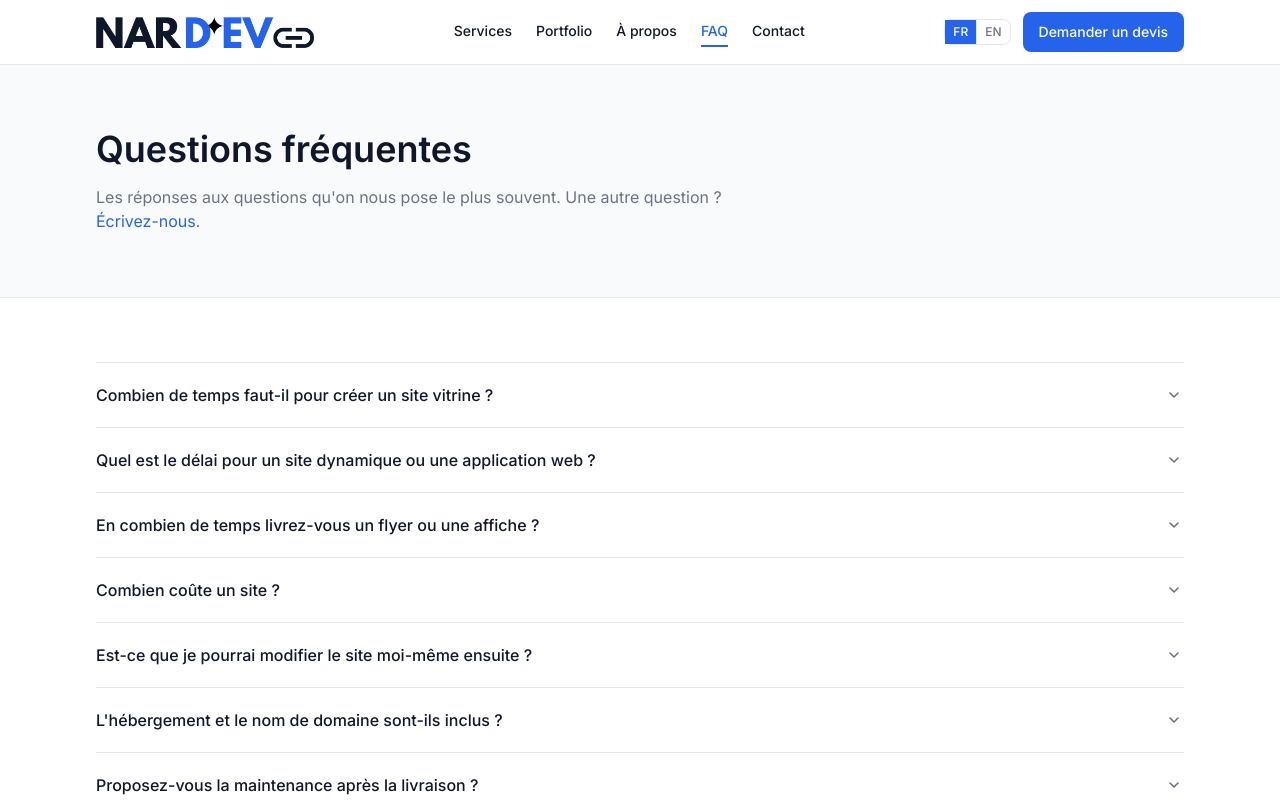
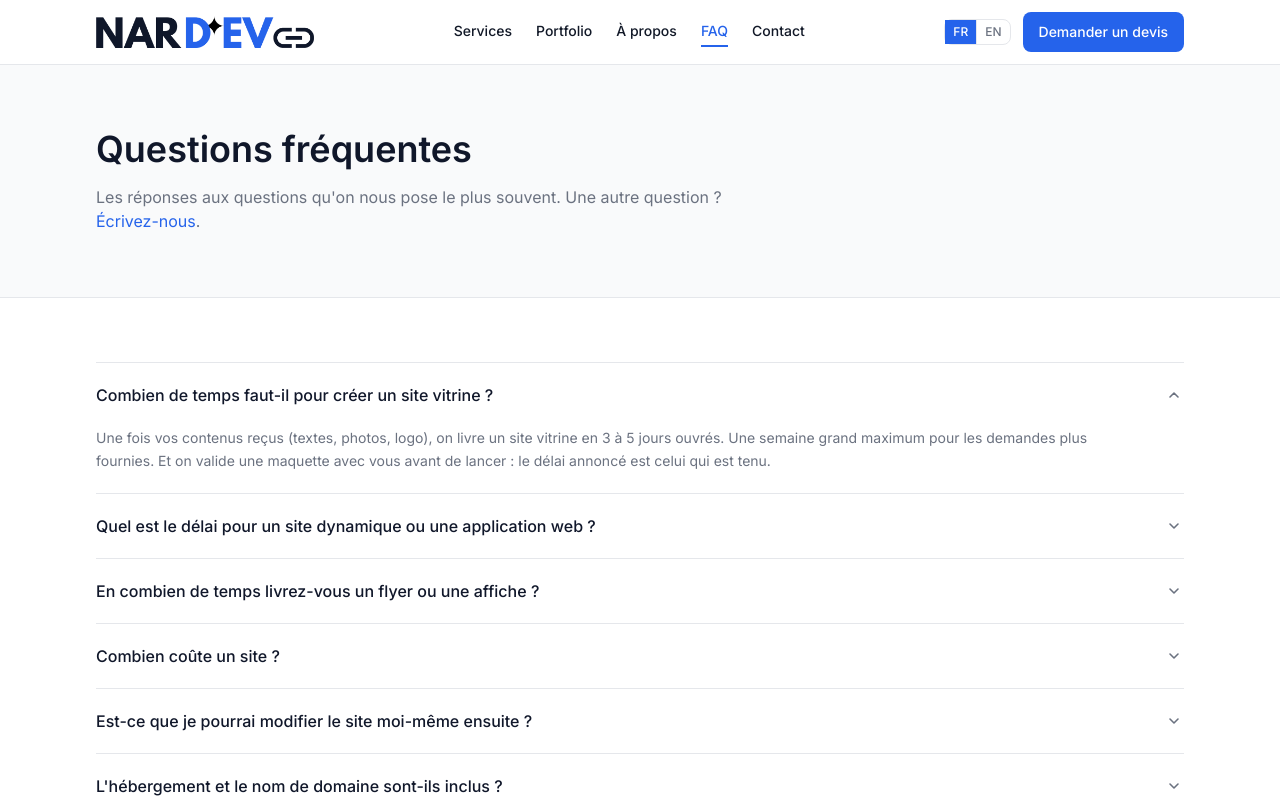
Before and after one commit to TBC0735/nardev-website, a Next.js app: page /faq in a window 1280 px wide. Shown: the top 800 px of the page. Built offline with nearby package versions, Linux system fonts and the light colour scheme; no server answers.

Commit message:
Anima­tions douces sur toutes les pages + FAQ en accordéon (une seule ouverte)

```diff
--- /dev/null
+++ b/src/app/faq/FaqAccordion.tsx
@@ -0,0 +1,64 @@
+"use client";
+
+import { useState } from "react";
+
+type Item = { q: string; a: string };
+
+/**
+ * Accordéon FAQ : une seule réponse ouverte à la fois. Ouverture/fermeture
+ * animée en douceur via la transition `grid-rows` (0fr → 1fr), sans mesure JS.
+ */
+export function FaqAccordion({ items }: { items: readonly Item[] }) {
+  const [ouvert, setOuvert] = useState<number | null>(0);
+
+  return (
+    <div className="divide-y divide-bordure border-y border-bordure">
+      {items.map((item, i) => {
+        const actif = ouvert === i;
+        return (
+          <div key={item.q}>
+            <h3>
+              <button
+                type="button"
+                onClick={() => setOuvert(actif ? null : i)}
+                aria-expanded={actif}
+                className="flex w-full items-center justify-between gap-4 py-5 text-left font-medium text-marine transition-colors hover:text-bleu"
+              >
+                <span>{item.q}</span>
+                <svg
+                  className={`h-5 w-5 shrink-0 text-texte-secondaire transition-transform duration-300 ${
+                    actif ? "rotate-180" : ""
+                  }`}
+                  viewBox="0 0 20 20"
+                  fill="none"
+                  aria-hidden="true"
+                >
+                  <path
+                    d="M6 8l4 4 4-4"
+                    stroke="currentColor"
+                    strokeWidth="1.6"
+                    strokeLinecap="round"
+                    strokeLinejoin="round"
+                  />
+                </svg>
+              </button>
+            </h3>
+            <div
+              className={`grid transition-all duration-300 ease-out ${
+                actif
+                  ? "grid-rows-[1fr] pb-5 opacity-100"
+                  : "grid-rows-[0fr] opacity-0"
+              }`}
+            >
+              <div className="overflow-hidden">
+                <p className="pr-9 text-sm leading-relaxed text-texte-secondaire">
+                  {item.a}
+                </p>
+              </div>
+            </div>
+          </div>
+        );
+      })}
+    </div>
+  );
+}
--- a/src/app/faq/page.tsx
+++ b/src/app/faq/page.tsx
@@ -2,7 +2,9 @@ import type { Metadata } from "next";
 import Link from "next/link";
 import { Container } from "@/components/Container";
 import { Button } from "@/components/Button";
+import { Reveal } from "@/components/motion/Reveal";
 import { getDict } from "@/i18n/server";
+import { FaqAccordion } from "./FaqAccordion";
 
 export const metadata: Metadata = {
   title: "FAQ",
@@ -45,36 +47,13 @@ export default function FaqPage() {
       </section>
 
       <Container className="max-w-3xl py-16">
-        <div className="divide-y divide-bordure border-y border-bordure">
-          {t.items.map((item) => (
-            <details key={item.q} className="group">
-              <summary className="flex cursor-pointer list-none items-center justify-between gap-4 py-5 font-medium text-marine [&::-webkit-details-marker]:hidden">
-                <span>{item.q}</span>
-                <svg
-                  className="h-5 w-5 shrink-0 text-texte-secondaire transition-transform duration-200 group-open:rotate-180"
-                  viewBox="0 0 20 20"
-                  fill="none"
-                  aria-hidden="true"
-                >
-                  <path
-                    d="M6 8l4 4 4-4"
-                    stroke="currentColor"
-                    strokeWidth="1.6"
-                    strokeLinecap="round"
-                    strokeLinejoin="round"
-                  />
-                </svg>
-              </summary>
-              <p className="pb-5 pr-9 text-sm leading-relaxed text-texte-secondaire">
-                {item.a}
-              </p>
-            </details>
-          ))}
-        </div>
+        <Reveal>
+          <FaqAccordion items={t.items} />
+        </Reveal>
 
-        <div className="mt-10">
+        <Reveal delay={120} className="mt-10">
           <Button href="/contact?type=devis">{dict.cta.quote}</Button>
-        </div>
+        </Reveal>
       </Container>
     </>
   );
--- a/src/app/page.tsx
+++ b/src/app/page.tsx
@@ -52,8 +52,8 @@ export default async function HomePage() {
             </p>
           ) : (
             <RevealGroup className="mt-8 grid gap-6 sm:grid-cols-2">
-              {services.map((service) => (
-                <RevealItem key={service.id}>
+              {services.map((service, i) => (
+                <RevealItem key={service.id} index={i}>
                   <ServiceCard service={service} />
                 </RevealItem>
               ))}
--- a/src/app/portfolio/PortfolioGrid.tsx
+++ b/src/app/portfolio/PortfolioGrid.tsx
@@ -57,7 +57,7 @@ export function PortfolioGrid({
           <Link
             key={projet.id}
             href={`/portfolio/${projet.slug}`}
-            className="group block overflow-hidden rounded-lg border border-bordure bg-white no-underline transition-colors hover:border-bleu"
+            className="group block overflow-hidden rounded-lg border border-bordure bg-white no-underline transition-all duration-200 hover:border-bleu hover:shadow-sm motion-safe:hover:-translate-y-0.5"
           >
             <PhotoFrame
               imageUrl={projet.imageUrl}
--- a/src/app/portfolio/page.tsx
+++ b/src/app/portfolio/page.tsx
@@ -1,6 +1,7 @@
 import type { Metadata } from "next";
 import { Suspense } from "react";
 import { Container } from "@/components/Container";
+import { Reveal } from "@/components/motion/Reveal";
 import { prisma } from "@/lib/prisma";
 import { getDict } from "@/i18n/server";
 import { PortfolioGrid } from "./PortfolioGrid";
@@ -54,6 +55,7 @@ export default async function PortfolioPage() {
         {projets.length === 0 ? (
           <p className="text-texte-secondaire">{dict.portfolio.empty}</p>
         ) : (
+          <Reveal>
             <Suspense>
               <PortfolioGrid
                 projets={projets}
@@ -64,6 +66,7 @@ export default async function PortfolioPage() {
                 }}
               />
             </Suspense>
+          </Reveal>
         )}
       </Container>
     </>
--- a/src/components/PhotoFrame.tsx
+++ b/src/components/PhotoFrame.tsx
@@ -39,11 +39,13 @@ export function PhotoFrame({
           fill
           sizes={sizes}
           priority={priority}
-          className={fit === "contain" ? "object-contain" : "object-cover"}
+          className={`${
+            fit === "contain" ? "object-contain" : "object-cover"
+          } motion-safe:transition-transform motion-safe:duration-500 motion-safe:ease-out group-hover:motion-safe:scale-[1.03]`}
         />
       ) : (
         <div
-          className={`absolute inset-0 flex items-center justify-center ${iconClassName}`}
+          className={`absolute inset-0 flex items-center justify-center ${iconClassName} motion-safe:transition-transform motion-safe:duration-500 group-hover:motion-safe:scale-105`}
           aria-hidden="true"
         >
           {icon}
--- a/src/components/PortfolioPreview.tsx
+++ b/src/components/PortfolioPreview.tsx
@@ -32,8 +32,8 @@ export function PortfolioPreview({
           </Link>
         </Reveal>
         <RevealGroup className="mt-8 grid gap-6 sm:grid-cols-3">
-          {projets.map((projet) => (
-            <RevealItem key={projet.id}>
+          {projets.map((projet, i) => (
+            <RevealItem key={projet.id} index={i}>
               <Link
                 href={`/portfolio/${projet.slug}`}
                 className="group block overflow-hidden rounded-lg border border-bordure bg-white no-underline transition-all duration-200 hover:-translate-y-0.5 hover:border-bleu hover:shadow-sm"
--- a/src/components/motion/Reveal.tsx
+++ b/src/components/motion/Reveal.tsx
@@ -2,9 +2,9 @@
 
 import { useEffect, useRef, useState, type ReactNode } from "react";
 
-// Charte : « pas d'effets voyants ». On se limite à un fondu discret à
-// l'apparition, joué une seule fois. Fait maison (IntersectionObserver + CSS)
-// pour ne pas embarquer de librairie d'animation.
+// Apparition douce au scroll : léger fondu + montée de quelques pixels, jouée
+// une seule fois. Fait maison (IntersectionObserver + CSS), sans librairie, et
+// neutralisée si l'utilisateur préfère moins de mouvement (motion-safe).
 
 function useRevele<T extends HTMLElement>(delay = 0) {
   const ref = useRef<T>(null);
@@ -27,7 +27,7 @@ function useRevele<T extends HTMLElement>(delay = 0) {
           observer.disconnect();
         }
       },
-      { rootMargin: "-40px" },
+      { rootMargin: "0px 0px -10% 0px" },
     );
     observer.observe(el);
 
@@ -41,7 +41,9 @@ function useRevele<T extends HTMLElement>(delay = 0) {
 }
 
 const classes = (visible: boolean, className?: string) =>
-  `transition-opacity duration-500 ease-out ${visible ? "opacity-100" : "opacity-0"} ${className ?? ""}`;
+  `motion-safe:transition-all motion-safe:duration-[600ms] ease-out ${
+    visible ? "opacity-100 translate-y-0" : "opacity-0 motion-safe:translate-y-3"
+  } ${className ?? ""}`;
 
 /** Fondu discret à l'apparition pour un bloc isolé (titres de section, bandeaux…). */
 export function Reveal({
@@ -72,15 +74,20 @@ export function RevealGroup({
   return <div className={className}>{children}</div>;
 }
 
-/** Élément d'une `RevealGroup` — même fondu discret. */
+/**
+ * Élément d'une `RevealGroup`. `index` décale légèrement l'apparition pour
+ * créer une cascade quand le groupe entre dans le champ de vision.
+ */
 export function RevealItem({
   children,
   className,
+  index = 0,
 }: {
   children: ReactNode;
   className?: string;
+  index?: number;
 }) {
-  const { ref, visible } = useRevele<HTMLDivElement>(0);
+  const { ref, visible } = useRevele<HTMLDivElement>(Math.min(index, 8) * 70);
   return (
     <div ref={ref} className={classes(visible, className)}>
       {children}
```
Also changed, not shown: src/app/a-propos/page.tsx (+29 -18 lines), src/app/mentions-legales/page.tsx (+18 -2 lines), src/app/portfolio/[slug]/page.tsx (+5 -2 lines), src/app/services/page.tsx (+14 -10 lines). Lines whose indentation alone changed are shown as unchanged.
